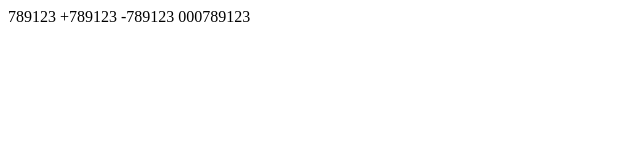
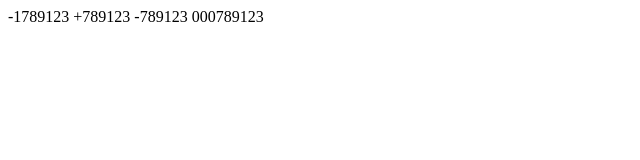
Before and after one commit to PsIxOOz/exxx, a plain HTML site: page index.html in a window 1280 px wide. Shown: the full height of the page, 0-640 px from the left. Drawn offline with Linux system fonts and the light colour scheme.

Commit message:
-1789123

```diff
--- a/index.html
+++ b/index.html
@@ -10,7 +10,7 @@
 </head>
 
 <body>
-789123
+-1789123
 +789123
 -789123
 000789123
```
